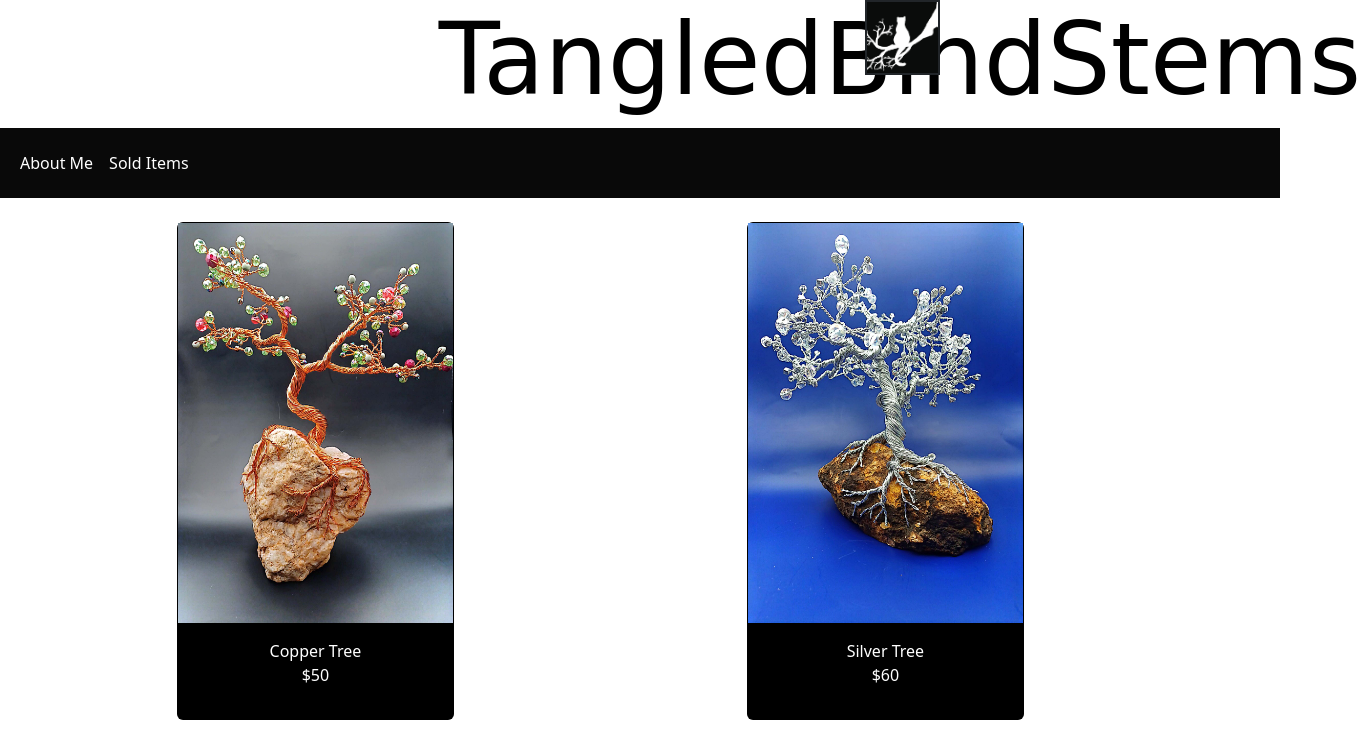
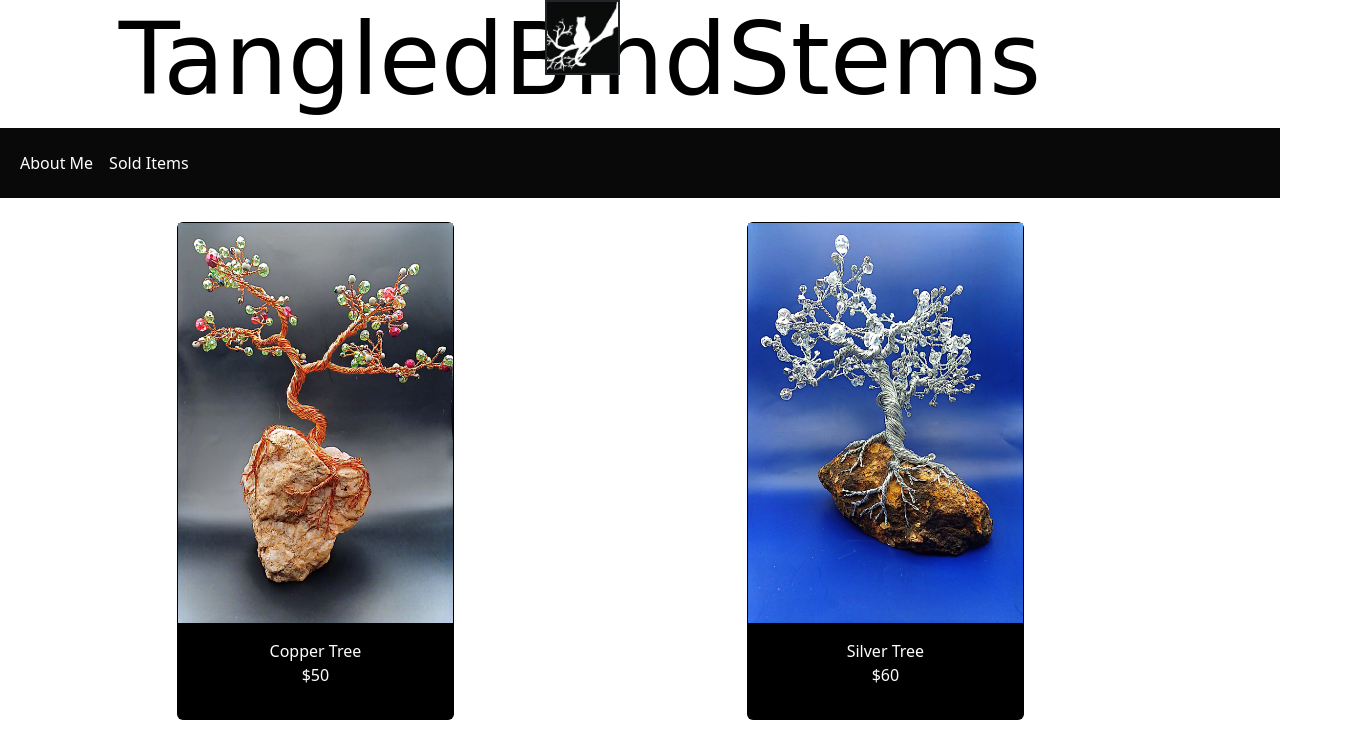
Before and after one commit to McMahanCE/McMahanCE.github.io, a plain HTML site: page index.html in a window 1280 px wide. Shown: the top 741 px of the page, 1361 px wide, since content can reach past the window. Drawn offline with nearby package versions, Linux system fonts and the light colour scheme; a web font is replaced by a local one.

Commit message:
Update index.html

```diff
--- a/index.html
+++ b/index.html
@@ -17,7 +17,7 @@
 
 	<div class="container-fluid header">
 		<div class="row row-cols-3">
-			<div class="col-md-20"></div>
+			<div class="col-md-1"></div>
 			<div class="col">
 				<h1 >TangledBindStems </h1>
 			</div>
```
